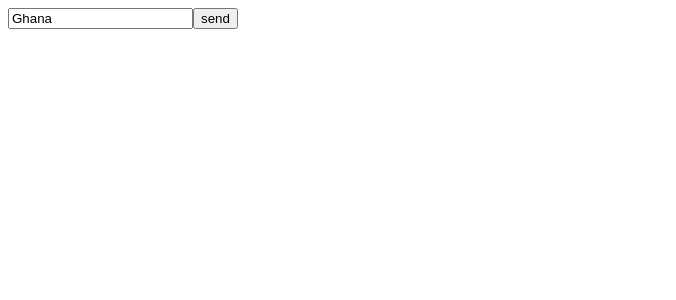
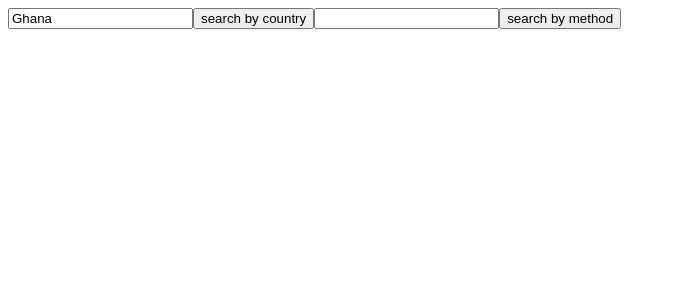
Before and after one commit to kevinmiguet/the-good-cup, a Next.js app: page /beans in a window 1280 px wide. Shown: the top 300 px of the page, without its empty margins (0-676 px from the left). Built offline with nearby package versions, Linux system fonts and the light colour scheme.

Commit message:
beans.jsx modif for search option

```diff
--- a/pages/beans.jsx
+++ b/pages/beans.jsx
@@ -24,9 +24,17 @@ const Beans = () => {
     return (
         <form {...{ onSubmit }}>
             <InputText name="country" defaultValue={defaultValues.country} onChange={onChange} />
-            <Button value="send"/>
+            <Button value="search by country"/>
             {beans.map(bean => (<>
                 <div>{bean.country}</div>
+                <div>{JSON.stringify(bean, null, 4)}</div>
+            </>
+            ))}
+
+            <InputText name="method" defaultValue={defaultValues.method} onChange={onChange} />
+            <Button value="search by method"/>
+            {beans.map(bean => (<>
+                <div>{bean.method}</div>
                 <div>{JSON.stringify(bean, null, 4)}</div>
             </>
 
```
